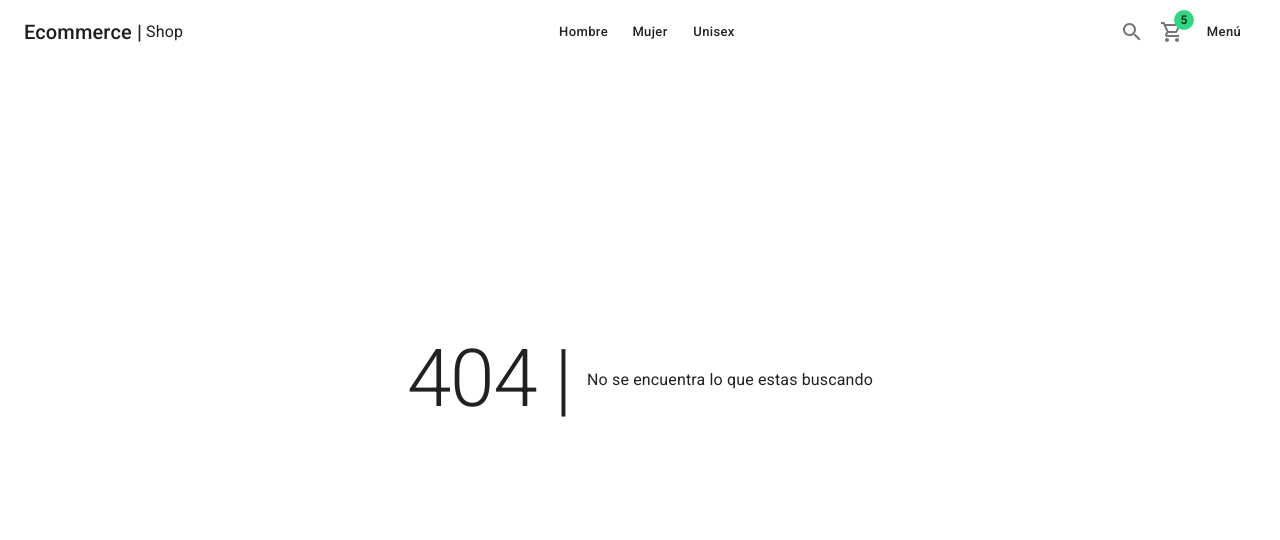
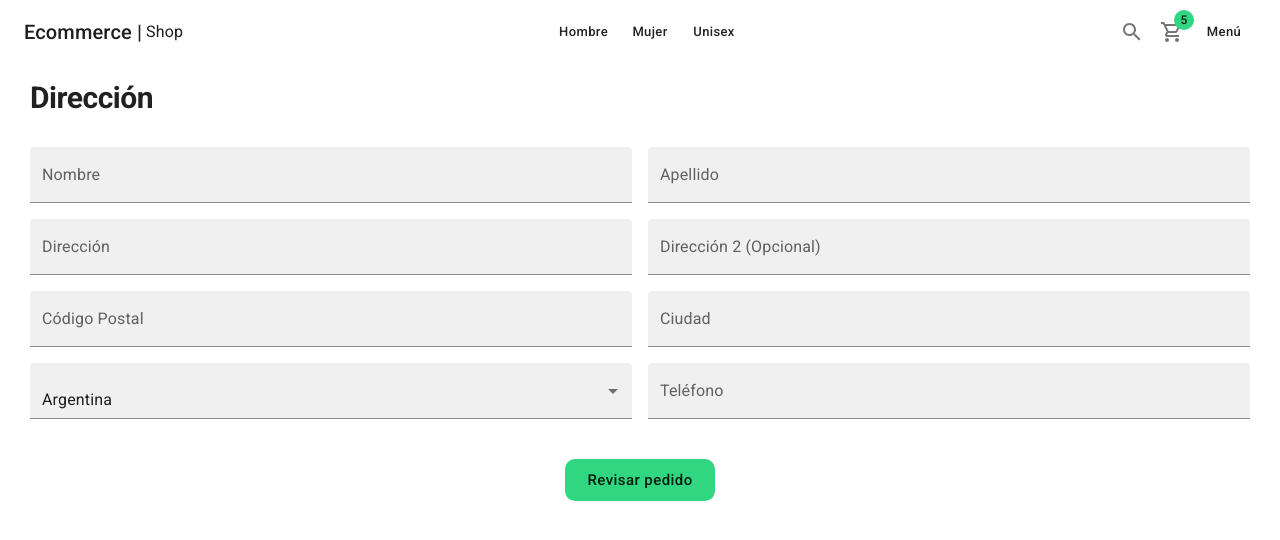
Before and after one commit to Briandavidmorales/proyectoEcommerceADSO, a Next.js app: page /checkout/address in a window 1280 px wide. Before the commit this address had no page. Shown: the top 540 px of the page. Built offline with nearby package versions, Linux system fonts and the light colour scheme.

Commit message:
Se crea pagina address y summary en checkout-pages

```diff
--- a/components/cart/OrderSumary.tsx
+++ b/components/cart/OrderSummary.tsx
@@ -1,7 +1,7 @@
 import { Grid, Typography } from '@mui/material'
 import React from 'react'
 
-export const OrderSumary = () => {
+export const OrderSummary = () => {
   return (
     <Grid container>
       <Grid item xs={6}>
--- a/components/cart/index.ts
+++ b/components/cart/index.ts
@@ -1,2 +1,2 @@
 export * from './CartList';
-export * from './OrderSumary';
+export * from './OrderSummary';
--- a/pages/cart/index.tsx
+++ b/pages/cart/index.tsx
@@ -1,7 +1,7 @@
 import React from 'react'
 import { ShopLayout } from '../../components/layouts'
 import { Button, Card, CardContent, Divider, Grid, Typography } from '@mui/material'
-import { CartList, OrderSumary } from '../../components/cart'
+import { CartList, OrderSummary } from '../../components/cart'
 
 const CartPage = () => {
   return (
@@ -18,7 +18,7 @@ const CartPage = () => {
             <CardContent>
               <Typography variant='h2'>Orden</Typography>
               <Divider sx={{ my: 2 }} />
-              <OrderSumary />
+              <OrderSummary />
               <Button color='secondary' className='circular-btn' fullWidth>
                 Pagar
               </Button>
--- /dev/null
+++ b/pages/checkout/address.tsx
@@ -0,0 +1,60 @@
+import { Box, Button, FormControl, Grid, MenuItem, Select, TextField, Typography } from "@mui/material"
+import { ShopLayout } from "../../components/layouts"
+
+
+const AddressPage = () => {
+  return (
+    <ShopLayout title={"Dirección"} pageDescription={"Confirmar dirección de destino"}>
+        <Typography variant="h1" component='h1'>Dirección</Typography>
+
+        <Grid container spacing={2} sx={{ mt: 2 }}>
+
+            <Grid item xs={12} sm={6}>
+               <TextField label='Nombre' variant="filled" fullWidth />
+            </Grid>
+            <Grid item xs={12} sm={6}>
+               <TextField label='Apellido' variant="filled" fullWidth />
+            </Grid>
+
+            <Grid item xs={12} sm={6}>
+               <TextField label='Dirección' variant="filled" fullWidth />
+            </Grid>
+            <Grid item xs={12} sm={6}>
+               <TextField label='Dirección 2 (Opcional)' variant="filled" fullWidth />
+            </Grid>
+
+            <Grid item xs={12} sm={6}>
+               <TextField label='Código Postal' variant="filled" fullWidth />
+            </Grid>
+            <Grid item xs={12} sm={6}>
+               <TextField label='Ciudad' variant="filled" fullWidth />
+            </Grid>
+
+            <Grid item xs={12} sm={6}>
+                <FormControl fullWidth>
+                    <Select
+                       variant="filled"
+                       label='país'
+                       value={1}
+                    >
+                        <MenuItem value={1}>Colombia</MenuItem>
+                        <MenuItem value={1}>México</MenuItem>
+                        <MenuItem value={1}>Argentina</MenuItem>
+                    </Select>
+                </FormControl>
+            </Grid>
+            <Grid item xs={12} sm={6}>
+               <TextField label='Teléfono' variant="filled" fullWidth />
+            </Grid>
+        </Grid>
+
+        <Box sx={{ mt: 5 }} display='flex' justifyContent='center'>
+        <Button color="secondary" className="circular-btn" size="large">
+          Revisar pedido
+        </Button>
+      </Box>
+    </ShopLayout>
+  )
+}
+
+export default AddressPage
```
Also changed, not shown: pages/checkout/summary.tsx (added, +62 -0 lines).
